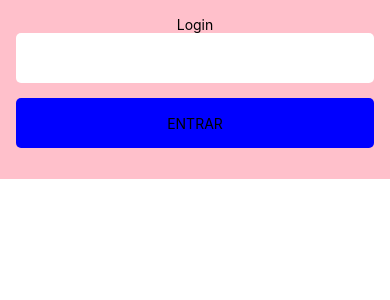
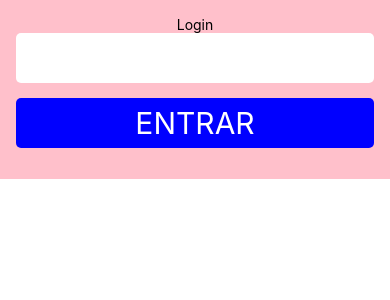
Before and after one commit to DevSunior/vendasApp-React-Native, a React Native app: screen / in a window 390 px wide. Shown: the top 300 px of the page. Built offline with nearby package versions, Linux system fonts and the light colour scheme.

Commit message:
Adding themes and textTypes

```diff
--- a/src/modules/login/screens/Login.tsx
+++ b/src/modules/login/screens/Login.tsx
@@ -14,7 +14,11 @@
             <ContainerLogin>
                 <Text>Login</Text>
                 <Input/>
-                <Button margin="15px" title="ENTRAR" onPress={handleOnPress}/>
+                <Button
+                margin="15px"
+                title="ENTRAR"
+                onPress={handleOnPress}
+                />
             </ContainerLogin>
         </View>
     )
--- a/src/shared/components/button/Button.tsx
+++ b/src/shared/components/button/Button.tsx
@@ -1,6 +1,8 @@
-import { Text } from "react-native";
 import { TouchableOpacityProps } from "react-native/types"
 import { ContainerButton } from "./button.style";
+import Text from "../text/Text";
+import { theme } from "../../themes/theme";
+import { textTypes } from "../text/textTypes";
 
 interface ButtonProps extends TouchableOpacityProps {
     title: string,
@@ -10,8 +12,16 @@
 const Button = ({title, margin, ...props}: ButtonProps) => {
 
     return (
-        <ContainerButton margin={margin} {...props}>
-            <Text>{title}</Text>
+        <ContainerButton
+        margin={margin}
+        {...props}
+        >
+            <Text
+            color={theme.colors.neutralTheme.white}
+            type={textTypes.TITLE}
+            >
+                {title}
+            </Text>
         </ContainerButton>
     )
 
--- a/src/shared/components/input/Input.tsx
+++ b/src/shared/components/input/Input.tsx
@@ -6,7 +6,9 @@
 const Input = ({...props}: InputProps) => {
 
     return (
-        <ContainerInput {...props}/>
+        <ContainerInput
+        {...props}
+        />
     )
 }
 
--- /dev/null
+++ b/src/shared/components/text/Text.tsx
@@ -0,0 +1,31 @@
+import { TextProps as TextPropsNative } from "react-native/types";
+import { ContainerText } from "./text.style";
+import { textTypes } from "./textTypes";
+import { useMemo } from "react";
+
+interface Textprops extends TextPropsNative {
+    color?: string;
+    type?: string
+}
+
+const Text = ({color, type, ...props}: Textprops) => {
+
+    const handleFontSize = useMemo(() => {
+        switch (type) {
+            case textTypes.TITLE:
+                return '30px'
+            default:
+                return '15px';
+        }
+    }, [type])
+
+    return (
+        <ContainerText
+        color={color}
+        fontSize={handleFontSize}
+        {...props}
+        />
+    )
+}
+
+export default Text;
--- /dev/null
+++ b/src/shared/components/text/text.style.ts
@@ -0,0 +1,12 @@
+import styled from "styled-components/native";
+
+interface ContainerTextProps {
+    color?: string,
+    fontSize: string
+}
+
+export const ContainerText = styled.Text<ContainerTextProps>`
+    ${(props) => (props.color ? `color: ${props.color};` : '' )}
+
+    font-size: ${(props) => (props.fontSize)}
+`
--- /dev/null
+++ b/src/shared/components/text/textTypes.ts
@@ -0,0 +1,3 @@
+export enum textTypes {
+    TITLE = 'TITLE'
+}
--- /dev/null
+++ b/src/shared/themes/colors.ts
@@ -0,0 +1,7 @@
+export const grayTheme = {
+    gray80: '#B1BBC2'
+}
+
+export const neutralTheme = {
+    white: '#ffffff'
+}
--- /dev/null
+++ b/src/shared/themes/theme.ts
@@ -0,0 +1,8 @@
+import { grayTheme, neutralTheme } from "./colors";
+
+export const theme ={
+    colors: {
+        grayTheme,
+        neutralTheme
+    }
+}
```
Also changed, not shown: 1 other file (tests, documents, lock files or other folders).
